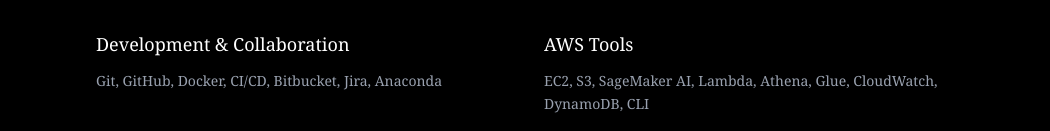
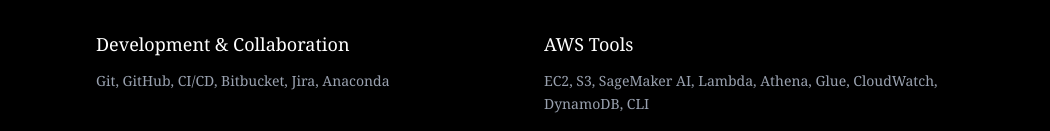
Before and after one commit to priyadp1/Website, a Next.js app in the folder prisha-portfolio/: page /skills in a window 1280 px wide. Shown: the part 821-952 px from the top of the page, without its empty margins (120-1170 px from the left). Built offline with nearby package versions, Linux system fonts and the light colour scheme.

Commit message:
Removed duplication

```diff
--- a/prisha-portfolio/src/app/skills/page.tsx
+++ b/prisha-portfolio/src/app/skills/page.tsx
@@ -89,7 +89,7 @@
             Development & Collaboration
           </h3>
             <p>
-                Git, GitHub, Docker, CI/CD, Bitbucket, Jira, Anaconda
+                Git, GitHub, CI/CD, Bitbucket, Jira, Anaconda
             </p>
             </div>
         <div>
```
